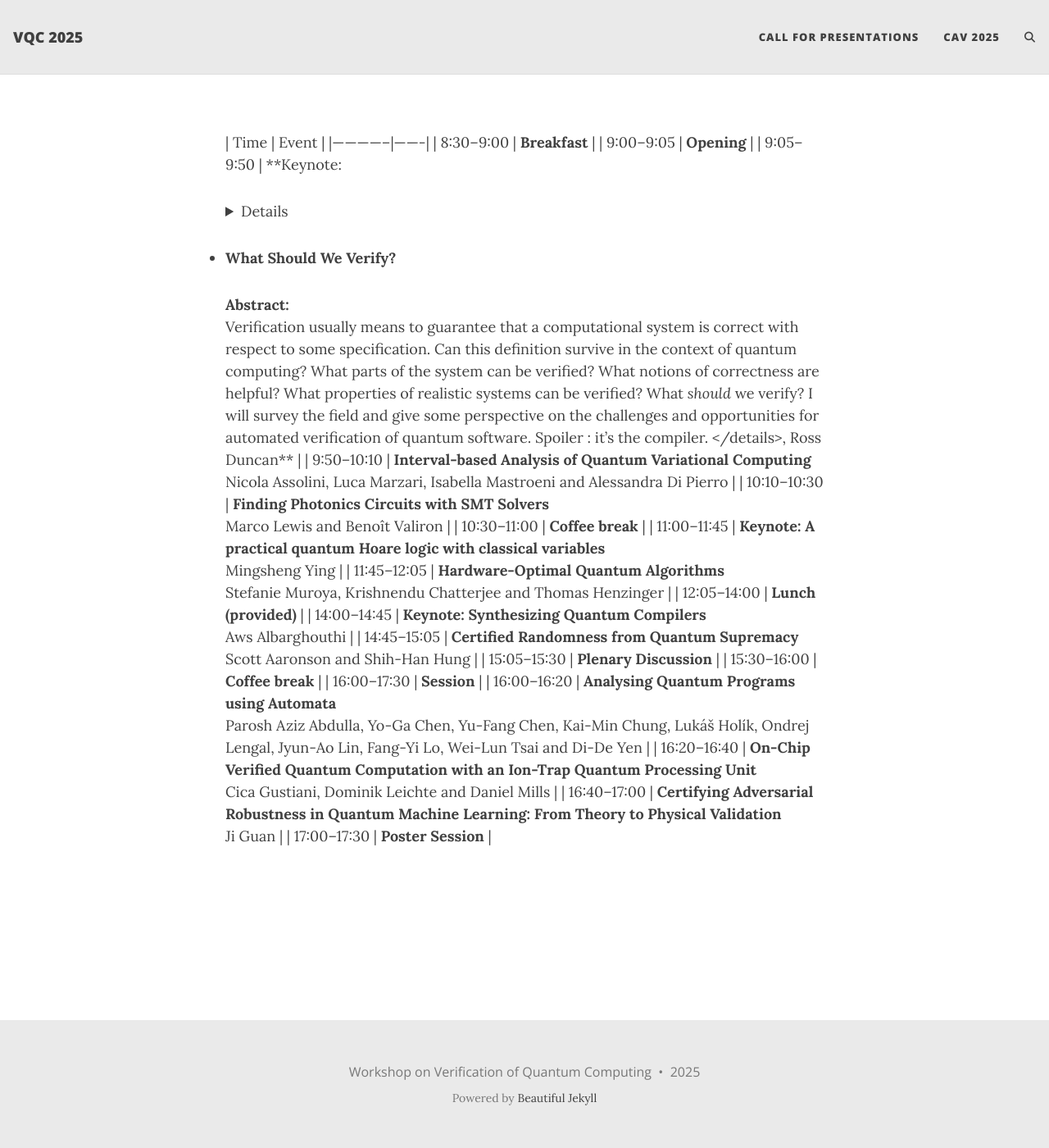
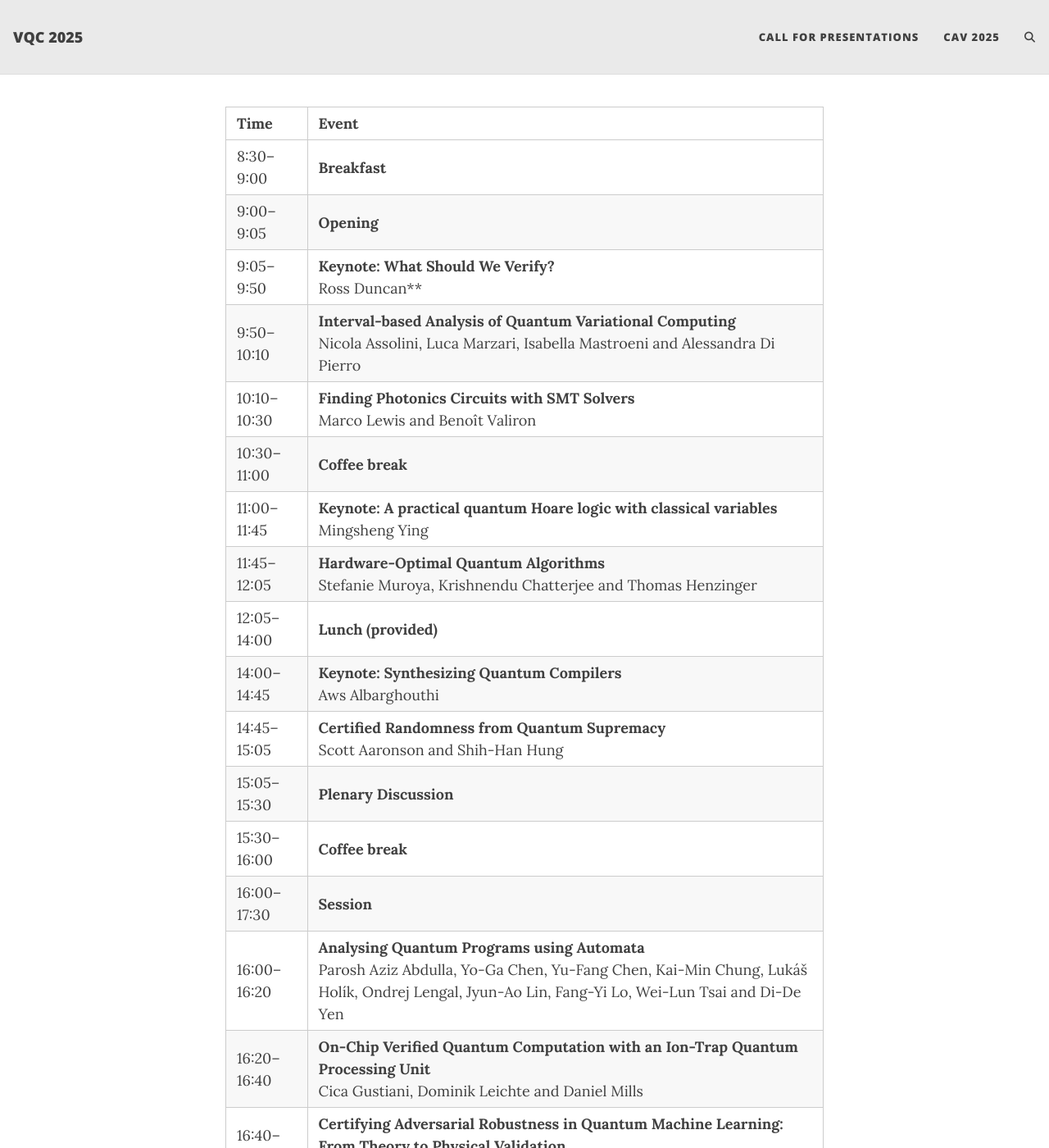
Before and after one commit to VerifiedQC/2025, a Jekyll site: the page built from schedule.md, in a window 1280 px wide and 1400 px high. Shown: the whole window at 82% size. Built offline with Jekyll 4.4.1, drawn with Linux system fonts in a browser that asks for light colours; our own code applies the rules of GitHub Pages for plain Markdown files; comment, search, counter and statistics services are not loaded; some of the changed text lies outside the part shown.

Commit message:
Update schedule.md

```diff
--- a/schedule.md
+++ b/schedule.md
@@ -2,11 +2,7 @@
 |--------------|-------|
 | 8:30–9:00    | **Breakfast** |
 | 9:00–9:05    | **Opening** |
-| 9:05–9:50    | **Keynote: <details>
-<summary><strong>What Should We Verify?</strong></summary>
-**Abstract:**
-Verification usually means to guarantee that a computational system is correct with respect to some specification.  Can this definition survive in the context of quantum computing?  What parts of the system can be verified?  What notions of correctness are helpful?  What properties of realistic systems can be verified?  What *should* we verify?  I will survey the field and give some perspective on the challenges and opportunities for automated verification of quantum software.  Spoiler : it's the compiler.
-</details>, Ross Duncan** |
+| 9:05–9:50    | **Keynote: What Should We Verify?**<br> Ross Duncan** |
 | 9:50–10:10   | **Interval-based Analysis of Quantum Variational Computing**<br>Nicola Assolini, Luca Marzari, Isabella Mastroeni and Alessandra Di Pierro |
 | 10:10–10:30  | **Finding Photonics Circuits with SMT Solvers**<br>Marco Lewis and Benoît Valiron |
 | 10:30–11:00  | **Coffee break** |
```
